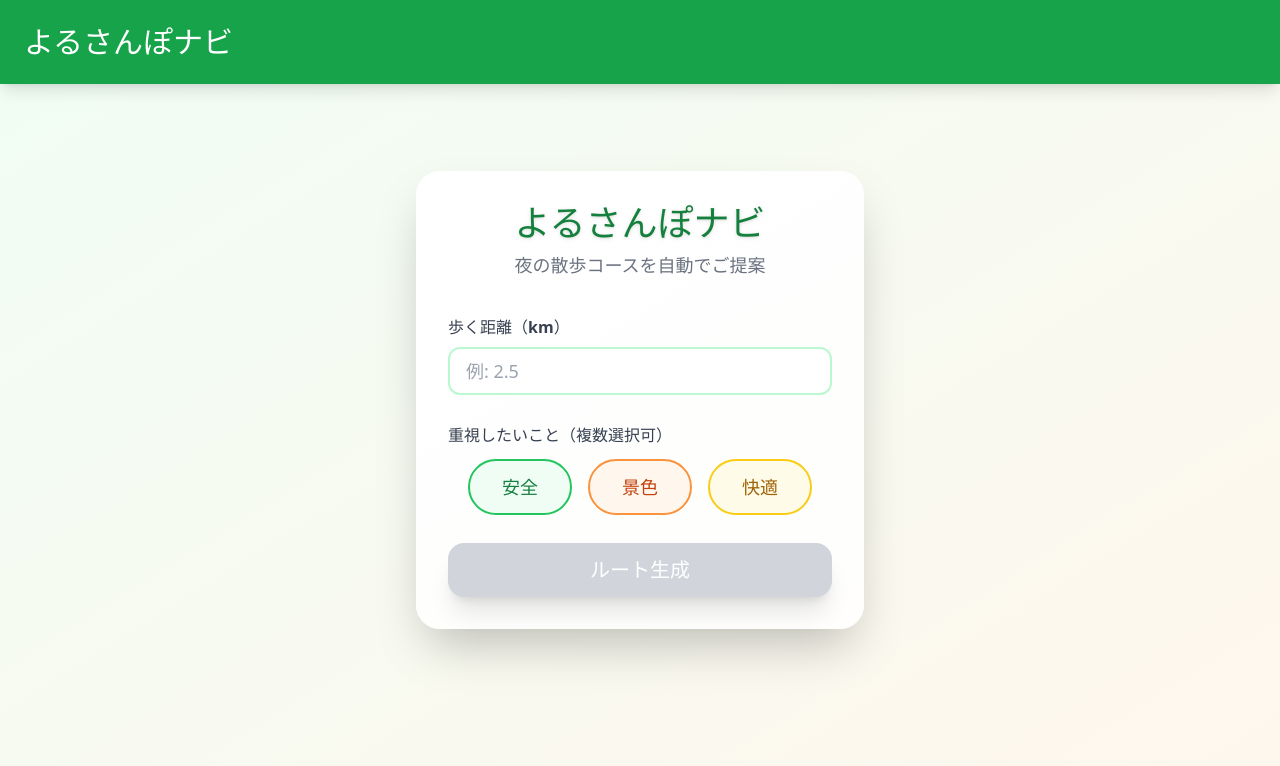
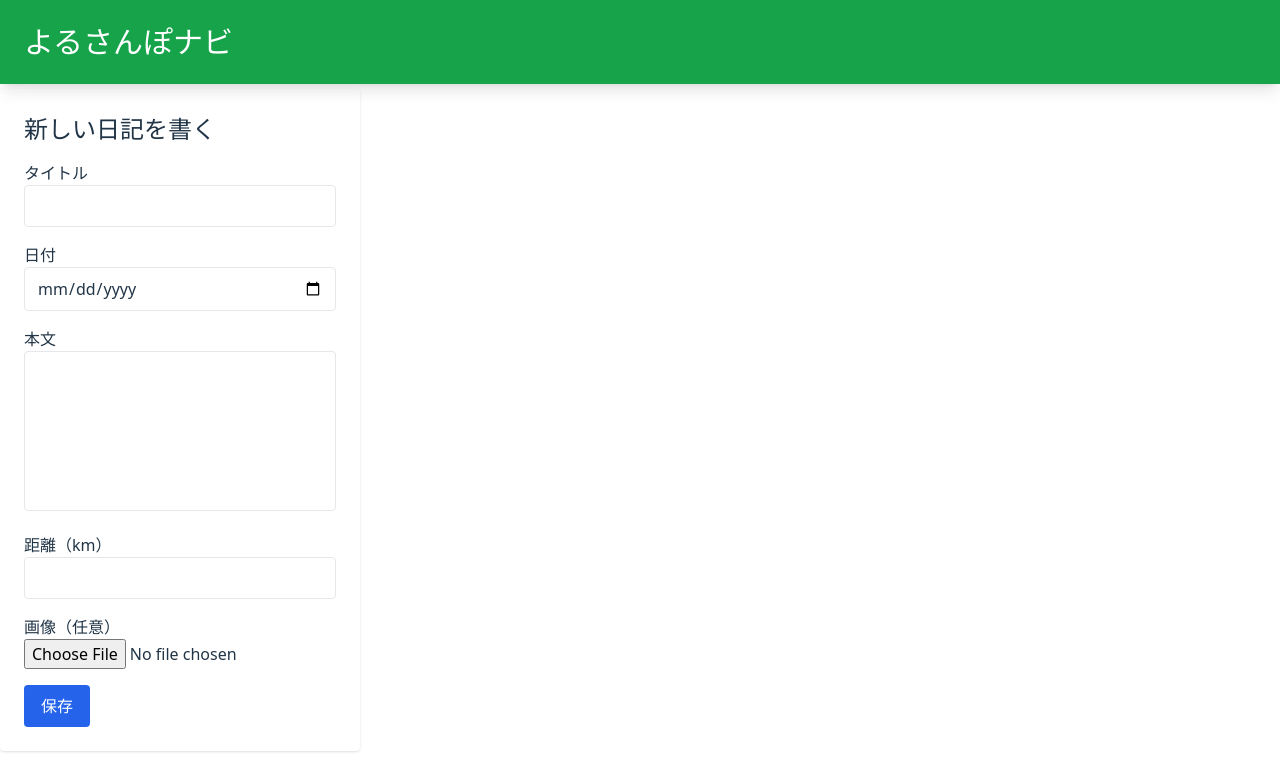
Before and after one commit to yokoyama4580/night-sanpo, a React (Vite) app in the folder frontend/: page / in a window 1280 px wide. Shown: the top 766 px of the page. Built offline with nearby package versions, Linux system fonts and the light colour scheme; no server answers; the HTML template or start-up script is replaced by a standard one.

Commit message:
[add]簡易的な日記入力画面の作成

```diff
--- /dev/null
+++ b/frontend/src/pages/NewDiary.tsx
@@ -0,0 +1,135 @@
+// src/pages/NewDiary.tsx
+import React, { useState, useEffect } from 'react';
+import { useNavigate } from 'react-router-dom';
+
+const NewDiary: React.FC = () => {
+    const [title, setTitle] = useState('');
+    const [date, setDate] = useState('');
+    const [body, setBody] = useState('');
+    const [dist, setDist] = useState('');
+    const [image, setImage] = useState<File | null>(null);
+    const [lat, setLat] = useState<number | null>(null);
+    const [lon, setLon] = useState<number | null>(null);
+    const navigate = useNavigate();
+
+    useEffect(() => {
+        navigator.geolocation.getCurrentPosition(
+            (position) => {
+                setLat(position.coords.latitude);
+                setLon(position.coords.longitude);
+            },
+            (error) => {
+                console.error("位置情報の取得に失敗しました", error);
+            }
+        );
+    }, []);
+
+    const handleSubmit = async (e: React.FormEvent) => {
+        e.preventDefault();
+
+        if (lat === null || lon === null) {
+            alert("現在地の取得に失敗しています");
+            return;
+        }
+        console.log("aaasfagjdsflkajslfja");
+        console.log(lat, lon, dist, body)
+
+        try {
+            const res = await fetch(`${import.meta.env.VITE_API_BASE}/generate-route`, {
+                method: 'POST',
+                headers: {
+                    'Content-Type': 'application/json',
+                },
+                body: JSON.stringify({
+                    diary: body,
+                    distance: dist,
+                    lat: lat,
+                    lon: lon,
+                    lambda_score: 0.3
+                }),
+            });
+
+            if (!res.ok) {
+                throw new Error('送信に失敗しました');
+            }
+            const result = await res.json();
+            console.log('送信成功:', result);
+            navigate("/map", {
+                state: {
+                    totalDatas: {
+                        num_paths: result.num_paths,
+                        distances: result.distances
+                    }
+                }
+            });
+            // 必要に応じて画面遷移や通知
+        } catch (err) {
+            console.error('エラー:', err);
+        }
+    };
+
+    return (
+        <div className="max-w-xl mx-auto mt-10 p-6 bg-white rounded shadow">
+            <h1 className="text-2xl font-bold mb-4">新しい日記を書く</h1>
+            <form onSubmit={handleSubmit} className="space-y-4">
+                <div>
+                    <label className="block font-medium">タイトル</label>
+                    <input
+                        type="text"
+                        value={title}
+                        onChange={(e) => setTitle(e.target.value)}
+                        className="w-full border px-3 py-2 rounded"
+                        required
+                    />
+                </div>
+                <div>
+                    <label className="block font-medium">日付</label>
+                    <input
+                        type="date"
+                        value={date}
+                        onChange={(e) => setDate(e.target.value)}
+                        className="w-full border px-3 py-2 rounded"
+                        required
+                    />
+                </div>
+                <div>
+                    <label className="block font-medium">本文</label>
+                    <textarea
+                        value={body}
+                        onChange={(e) => setBody(e.target.value)}
+                        className="w-full border px-3 py-2 rounded h-40 resize-none"
+                        required
+                    />
+                </div>
+                <div>
+                    <label className="block font-medium">距離（km）</label>
+                    <input
+                        type="number"
+                        value={dist}
+                        onChange={(e) => setDist(e.target.value)}
+                        className="w-full border px-3 py-2 rounded"
+                        step="0.1"
+                        required
+                    />
+                </div>
+                <div>
+                    <label className="block font-medium">画像（任意）</label>
+                    <input
+                        type="file"
+                        accept="image/*"
+                        onChange={(e) => setImage(e.target.files?.[0] || null)}
+                        className="w-full"
+                    />
+                </div>
+                <button
+                    type="submit"
+                    className="bg-blue-600 text-white px-4 py-2 rounded hover:bg-blue-700"
+                >
+                    保存
+                </button>
+            </form>
+        </div>
+    );
+};
+
+export default NewDiary;
```
Also changed, not shown: frontend/src/router/index.tsx (+6 -6 lines).
